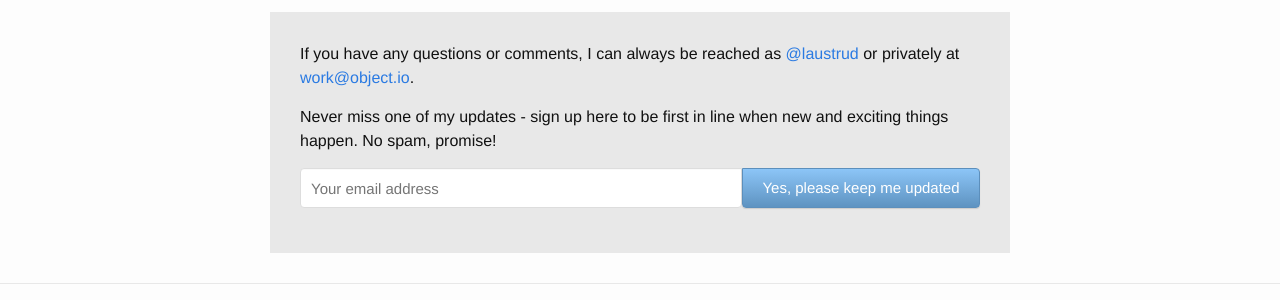
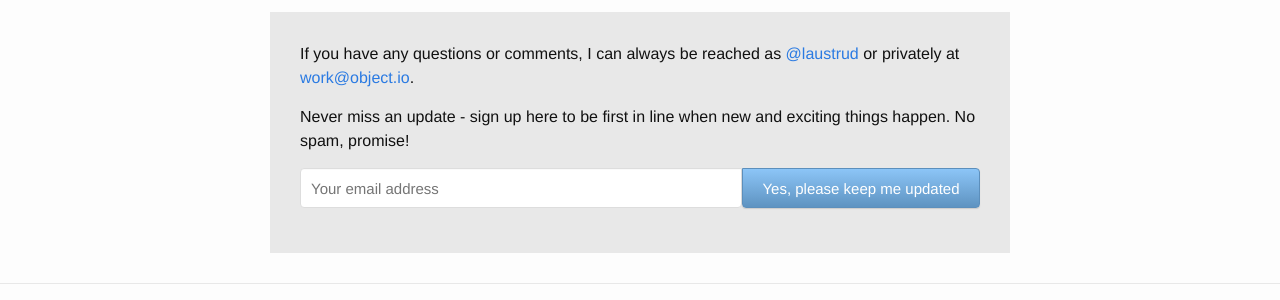
Before and after one commit to rud/rud.github.io, a Jekyll site: the page built from _posts/2011-01-18-meet-chop.markdown, in a window 1280 px wide. Shown: the part 671-971 px from the top of the page. Built offline with Jekyll 4.4.1, drawn with Linux system fonts in a browser that asks for light colours.

Commit message:
Tweak to follow

```diff
--- a/_includes/follow-updates.html
+++ b/_includes/follow-updates.html
@@ -4,7 +4,7 @@
   </p>
 
   <p>
-    Never miss one of my updates - sign up here to be first in line when new and exciting things happen. No spam, promise!
+    Never miss an update - sign up here to be first in line when new and exciting things happen. No spam, promise!
     {% include gumroad-follow.html %}
   </p>
 </div>
--- a/_sass/_object_io.scss
+++ b/_sass/_object_io.scss
@@ -76,7 +76,7 @@ $logo-color: rgb(33, 117, 155);
   font-size: 15px;
   height: 40px !important;
   line-height: 100%;
-  padding: 11px 15px 12px;
+  padding: 10px;
   transition: all .05s ease-in-out;
   width: 35% !important;
 }
```
